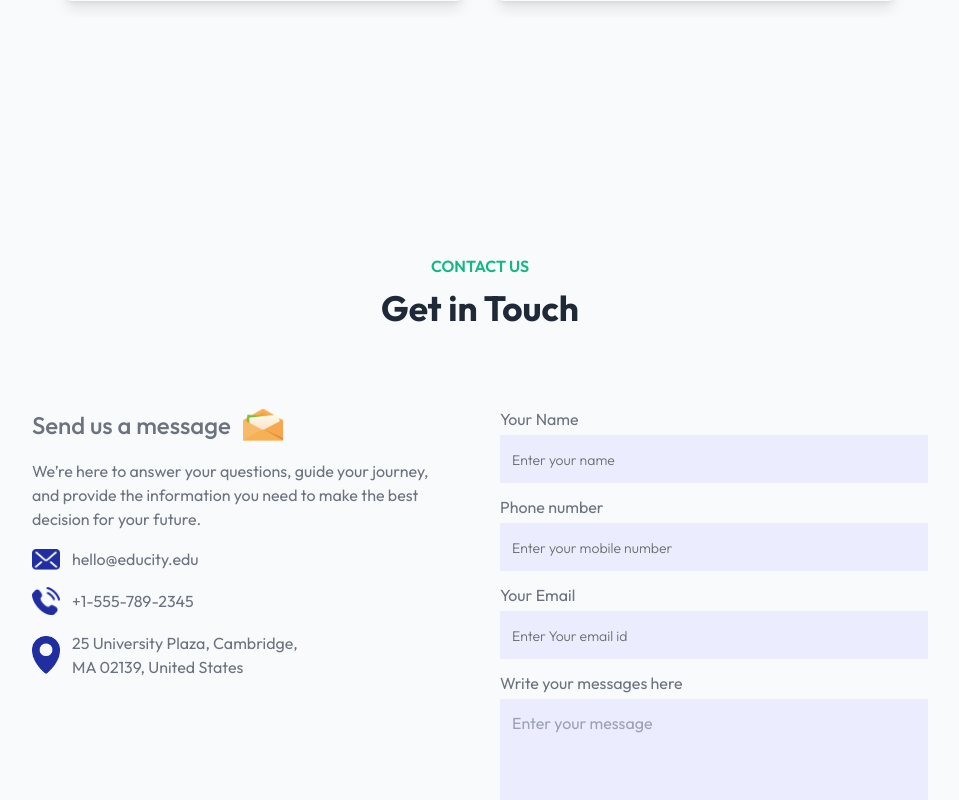
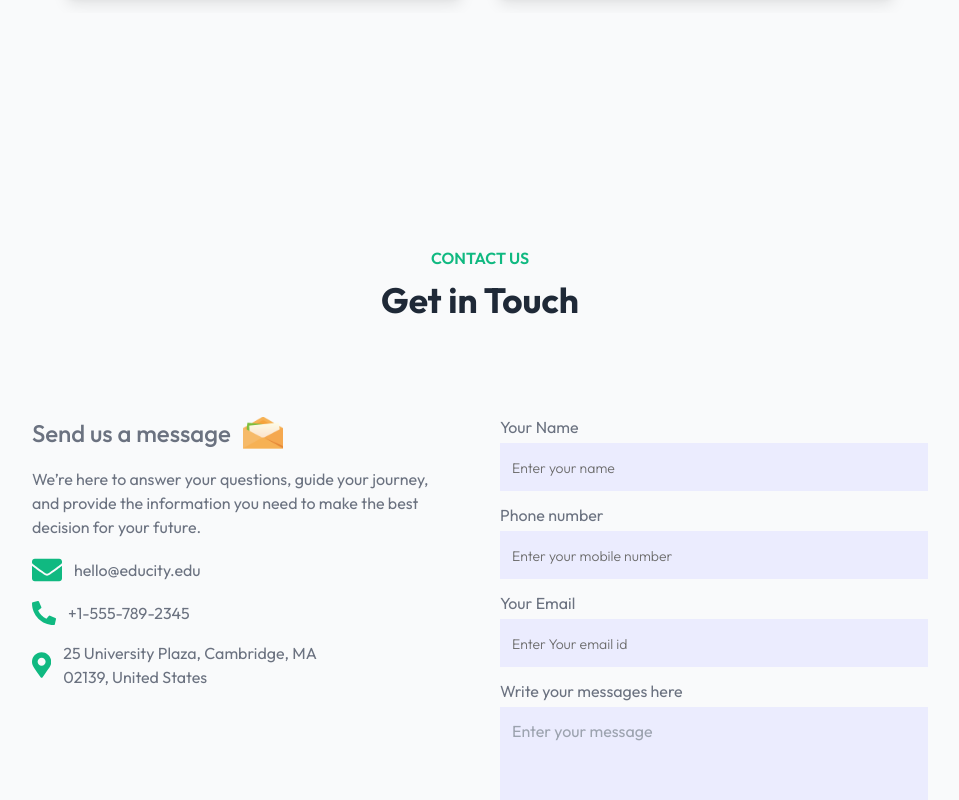
Before and after one commit to itunumide/edusity-clone, a React (Vite) app: page /contact in a window 1280 px wide. Shown: the part 3880-4680 px from the top of the page, without its empty margins (160-1119 px from the left). Built offline with nearby package versions, Linux system fonts and the light colour scheme.

Commit message:
finished the project

```diff
--- a/package.json
+++ b/package.json
@@ -12,6 +12,7 @@
   "dependencies": {
     "react": "^19.1.0",
     "react-dom": "^19.1.0",
+    "react-icons": "^5.5.0",
     "react-router-dom": "^7.8.0",
     "react-scroll": "^1.9.3"
   },
--- a/src/components/About.jsx
+++ b/src/components/About.jsx
@@ -2,8 +2,11 @@ import Heading from "./reuseable/Heading";
 import aboutimage from "../assets/about.jpg";
 import playicon from "../assets/play-icon.png";
 import { Element } from "react-scroll";
+import VideoPlayer from "./VideoPlayer";
+import { useState } from "react";
 
 const About = () => {
+  const [playState, setPlayState] = useState(false);
   return (
     <Element name="about">
       <div className="min-h-[100vh] w-full py-[1rem] pt-24 md:pt-0 flex  justify-around items-center">
@@ -19,6 +22,7 @@ const About = () => {
               <img
                 src={playicon}
                 alt="play icon"
+                onClick={()=>{setPlayState(true)}}
                 className=" w-[70px] cursor-pointer "
               />
             </div>
@@ -49,6 +53,7 @@ const About = () => {
           </div>
         </div>
       </div>
+      <VideoPlayer playState={playState} setPlayState={setPlayState}/>
     </Element>
   );
 };
--- a/src/components/Contact.jsx
+++ b/src/components/Contact.jsx
@@ -1,13 +1,15 @@
 import Heading from "./reuseable/Heading";
 import msgIcon from "../assets/msg-icon.png";
-import mailIcon from "../assets/mail-icon.png";
-import phoneIcon from "../assets/phone-icon.png";
-import locationIcon from "../assets/location-icon.png";
+import { FaEnvelope, FaPhoneAlt, FaMapMarkerAlt } from "react-icons/fa";
+
 import Form from "./Form";
 
 const Contact = () => {
   return (
-    <div id="contact" className="w-full min-h-[100vh] text-grey flex gap-20 md:gap-0 pt-24 mb-8 items-center justify-around flex-col">
+    <div
+      id="contact"
+      className="w-full min-h-[100vh] text-grey flex gap-20 md:gap-8 pt-24 mb-8 items-center justify-around flex-col"
+    >
       <Heading p={"CONTACT US"} h2={"Get in Touch"} text="text-center" />
       <div className="flex w-[70vw] md:gap-10 gap-16 flex-wrap ">
         <div className="flex flex-col gap-4 flex-1  ">
@@ -20,15 +22,15 @@ const Contact = () => {
             the information you need to make the best decision for your future.
           </p>
           <p className="flex items-center gap-3 ">
-            <img className="w-7" src={mailIcon} alt="mail icon" />
+            <FaEnvelope className="text-3xl text-emerald" />
             hello@educity.edu
           </p>
           <p className="flex items-center gap-3 ">
-            <img className="w-7" src={phoneIcon} alt="phone icon" />
+            <FaPhoneAlt className="text-2xl text-emerald" />
             +1-555-789-2345
           </p>
           <p className="flex items-center gap-3 w-72 ">
-            <img className="w-7" src={locationIcon} alt="location icon" />
+            <FaMapMarkerAlt className="text-3xl text-emerald" />
             25 University Plaza, Cambridge, MA 02139, United States
           </p>
         </div>
--- a/src/components/Testimonials.jsx
+++ b/src/components/Testimonials.jsx
@@ -103,11 +103,11 @@ const Testimonials = () => {
                 className=" rounded-lg p-10 w-1/2 flex flex-col gap-4  shadow-lg"
               >
                 <div className="flex items-center gap-3 ">
-                  <div className="w-[65px] border-[4px] rounded-[50%] border-emerald">
+                  <div className="w-[65px] h-[65px] border-[4px] rounded-[50%] border-emerald">
                     <img
                       src={student.image}
                       alt="profile image"
-                      className="w-full rounded-[50%] bg-cover bg-center"
+                      className="w-full h-full rounded-[50%] bg-cover bg-center"
                     />
                   </div>
                   <div>
--- a/src/components/VideoPlayer.jsx
+++ b/src/components/VideoPlayer.jsx
@@ -1,11 +1,30 @@
-import video from '../assets/college-video.mp4'
+import { useRef } from "react";
+import video from "../assets/college-video.mp4";
 
-const VideoPlayer = () => {
+const VideoPlayer = ({ playState, setPlayState }) => {
+  const player = useRef(null);
+  const closePlayer = (e) => {
+    if (e.target === player.current) {
+      setPlayState(false);
+    }
+  };
   return (
-    <div>
-      <video src={video} autoPlay muted controls></video>
+    <div
+      className={`fixed flex justify-center items-center inset-0 w-full h-full bg-[rgba(0,0,0,0.9)]  z-10 ${
+        playState ? "" : "hidden"
+      }`}
+      ref={player}
+      onClick={closePlayer}
+    >
+      <video
+        src={video}
+        autoPlay
+        muted
+        controls
+        className="w-[80%] h-[80%] border-4 border-white rounded-lg"
+      ></video>
     </div>
-  )
-}
+  );
+};
 
-export default VideoPlayer
+export default VideoPlayer;
```
Also changed, not shown: 1 other file (tests, documents, lock files or other folders).
